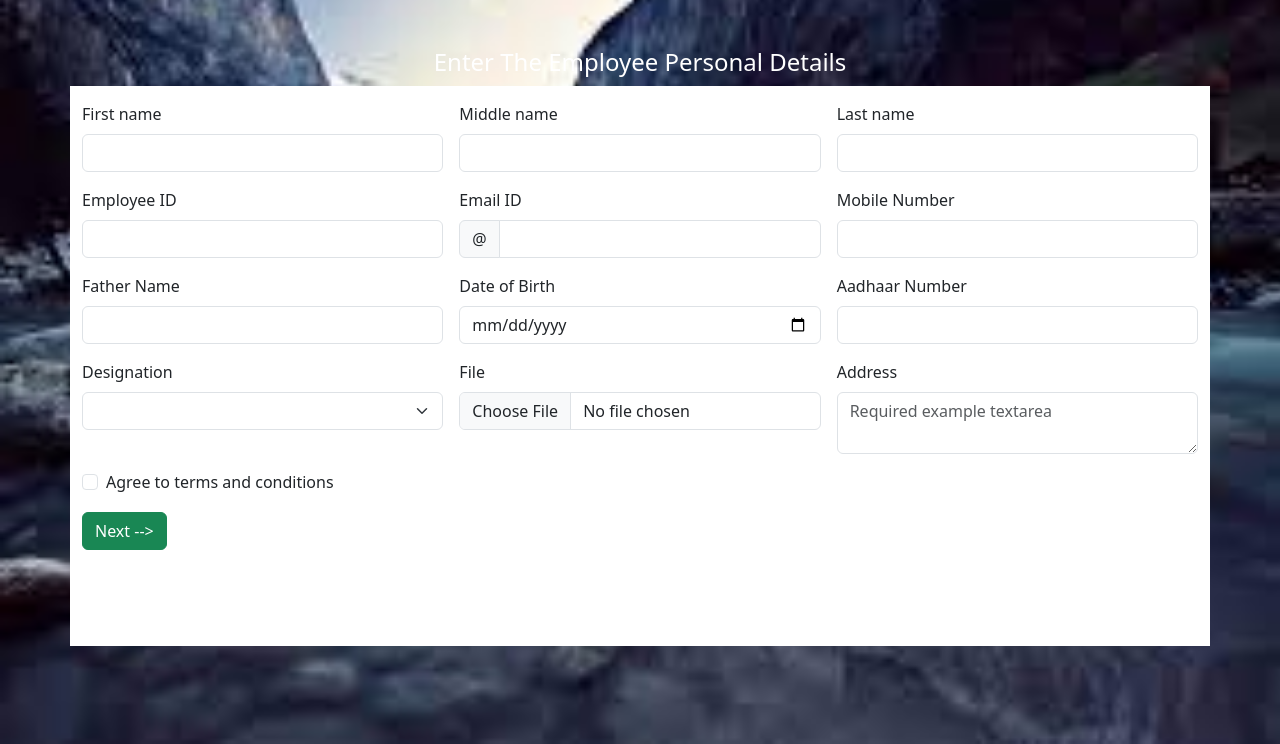
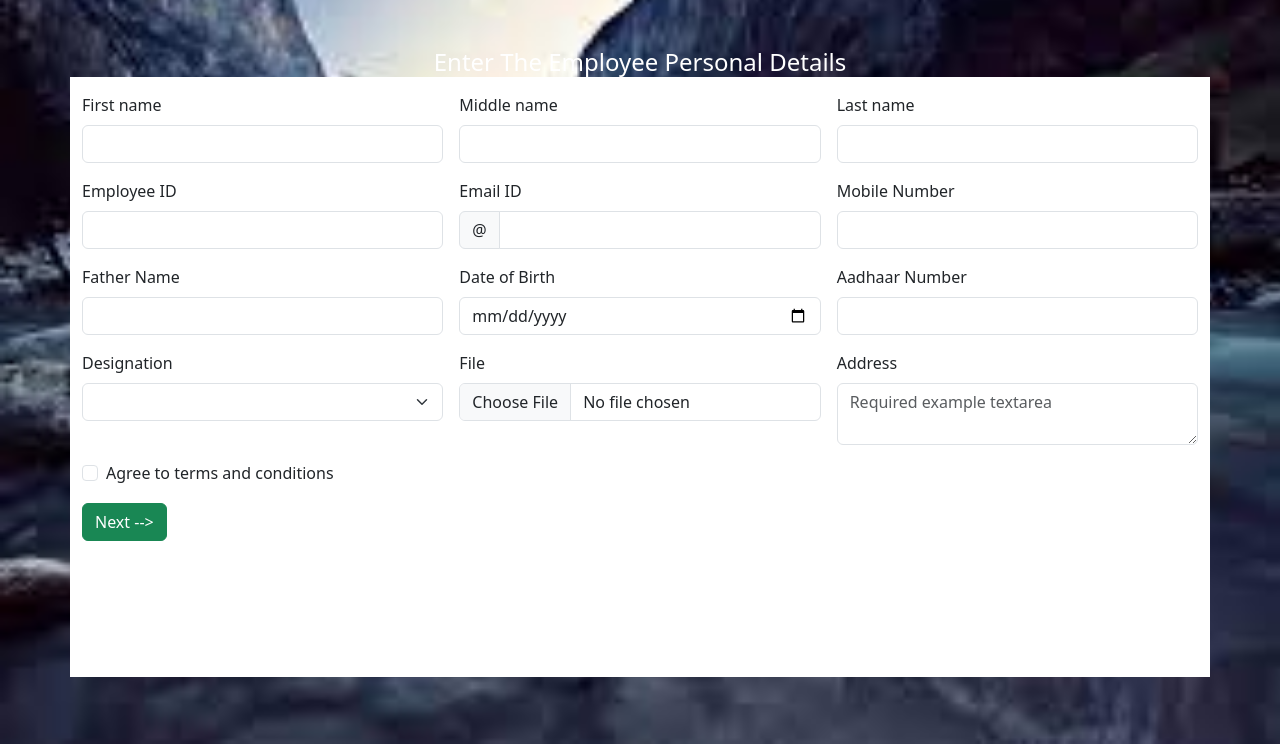
Before and after one commit to Mahashweta-Dutta/cetest, a PHP site: page /frontend.html in a window 1280 px wide. Shown: the part 56-800 px from the top of the page. Run offline with PHP 8.4, Linux system fonts and the light colour scheme.

Commit message:
Add files via upload

```diff
--- a/frontend/frontend.css
+++ b/frontend/frontend.css
@@ -4,10 +4,11 @@
     background-repeat:no-repeat;
 }
 .container1{
-    height: 0%;
+    height: 2%;
+    margin-top:0% ;
 }
 .container{
     background-color: white;
-    height: 70%;
-    margin-top: 8%;
+    height: 75%;
+    margin-top: 6%;
 }
```
